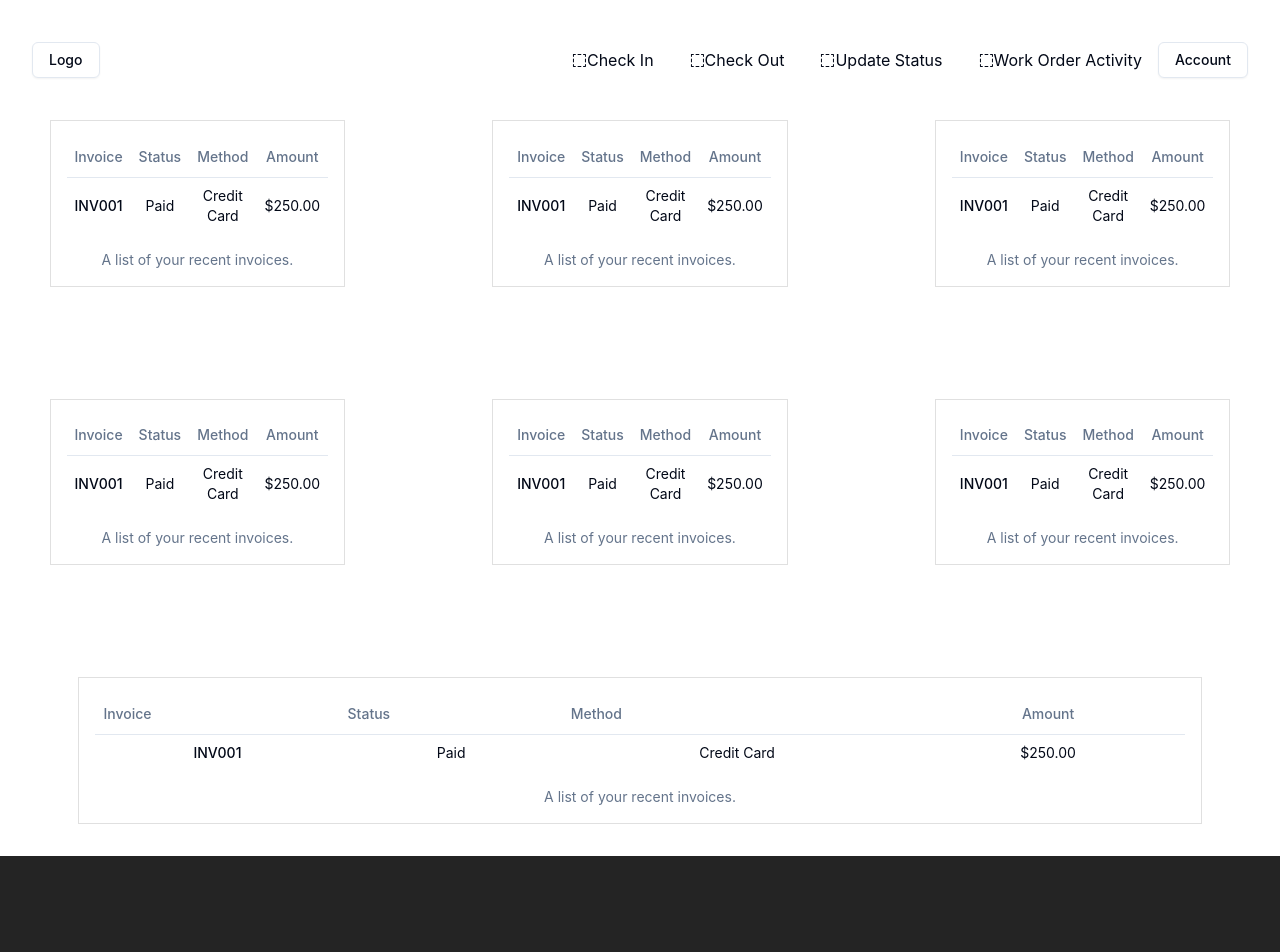
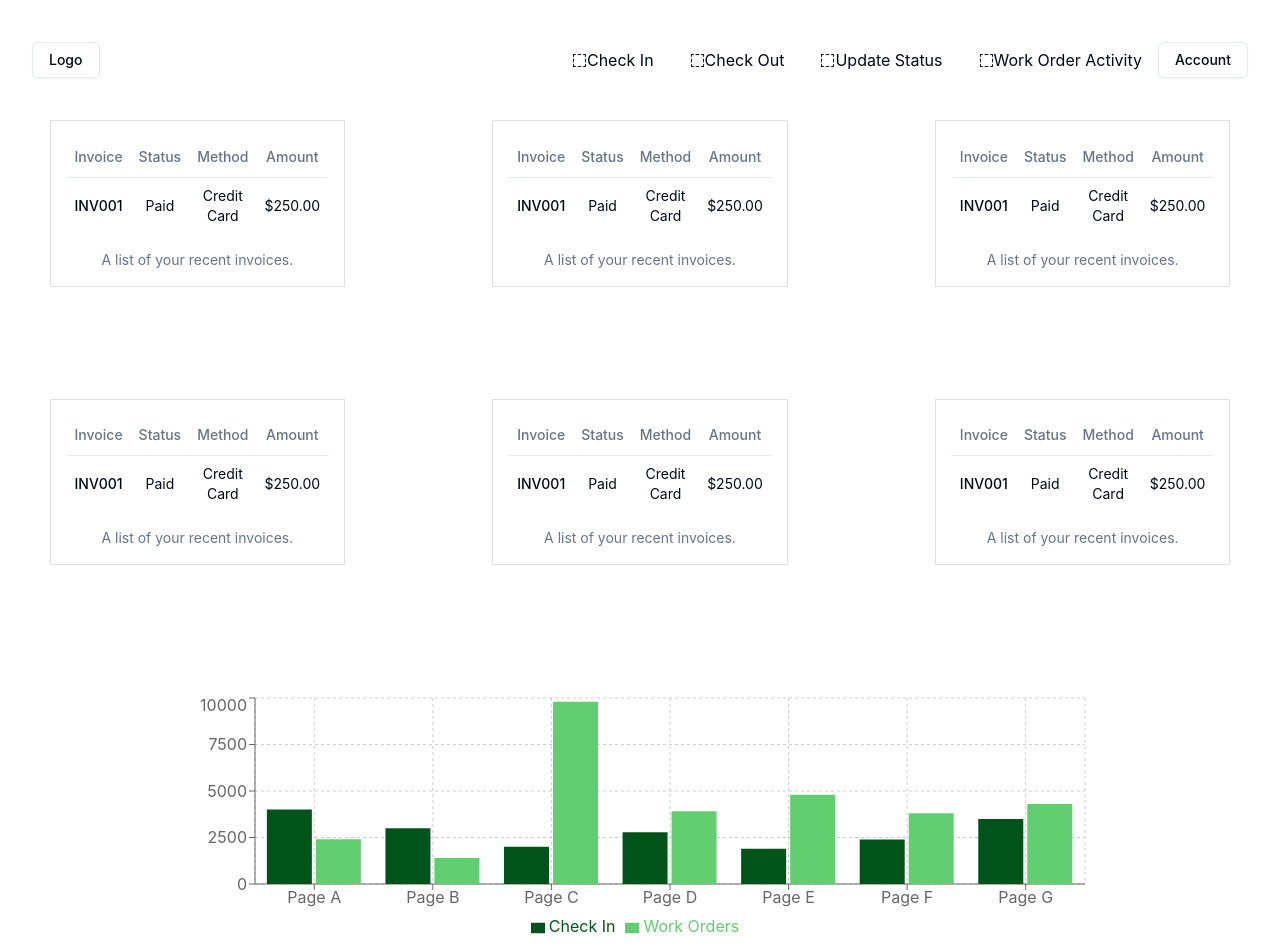
Before and after one commit to aidanho1188/ptsb-oct-23-capstone-team-2, a React (Vite) app in the folder client/: page / in a window 1280 px wide. Shown: the top 952 px of the page. Before the commit the page ends 856 px from the top, so only its background shows below. Built offline with nearby package versions, Linux system fonts and the light colour scheme.

Commit message:
add bar chart to dashboard

```diff
--- a/client/package.json
+++ b/client/package.json
@@ -27,6 +27,7 @@
     "react-hook-form": "^7.51.0",
     "react-query": "^3.39.3",
     "react-router-dom": "^6.22.2",
+    "recharts": "^2.12.2",
     "sort-by": "^1.2.0",
     "tailwind-merge": "^2.2.1",
     "tailwindcss": "^3.4.1",
--- /dev/null
+++ b/client/src/components/DashboardChart/DashboardChart.jsx
@@ -0,0 +1,58 @@
+import {BarChart, CartesianGrid, XAxis, YAxis, Tooltip, Legend, Bar} from 'recharts'
+import './dashboardChart.css'
+
+function DashboardChart() {
+  const data = [
+    {
+      name: 'Page A',
+      'Check In': 4000,
+      'Work Orders': 2400,
+    },
+    {
+      name: 'Page B',
+      'Check In': 3000,
+      'Work Orders': 1398,
+    },
+    {
+      name: 'Page C',
+      'Check In': 2000,
+      'Work Orders': 9800,
+    },
+    {
+      name: 'Page D',
+      'Check In': 2780,
+      'Work Orders': 3908,
+    },
+    {
+      name: 'Page E',
+      'Check In': 1890,
+      'Work Orders': 4800,
+    },
+    {
+      name: 'Page F',
+      'Check In': 2390,
+      'Work Orders': 3800,
+    },
+    {
+      name: 'Page G',
+      'Check In': 3490,
+      'Work Orders': 4300,
+    },
+  ]
+
+  return (
+    <div className='dashboard-chart'>
+      <BarChart width={900} height={250} data={data}>
+        <CartesianGrid strokeDasharray='3 3' />
+        <XAxis dataKey='name' />
+        <YAxis />
+        <Tooltip />
+        <Legend />
+        <Bar dataKey='Check In' fill='#00541A' />
+        <Bar dataKey='Work Orders' fill='#61CE70' />
+      </BarChart>
+    </div>
+  )
+}
+
+export default DashboardChart
--- /dev/null
+++ b/client/src/components/DashboardChart/dashboardChart.css
@@ -0,0 +1,8 @@
+.dashboard-chart {
+  width: 100%;
+  height: 100%;
+  display: flex;
+  flex-direction: column;
+  align-items: center;
+  justify-content: center;
+}
--- a/client/src/layouts/Dashboard/Dashboard.jsx
+++ b/client/src/layouts/Dashboard/Dashboard.jsx
@@ -1,5 +1,6 @@
 import './dashboard.css'
 import DashboardPlaceholder from '../../components/DashboardPlaceholder/TablePlaceholder'
+import DashboardChart from '../../components/DashboardChart/DashboardChart'
 
 function Dashboard() {
   return (
@@ -11,7 +12,7 @@ function Dashboard() {
       <DashboardPlaceholder className='table' />
       <DashboardPlaceholder className='table' />
 
-      <DashboardPlaceholder className='graph' />
+      <DashboardChart />
     </div>
   )
 }
--- a/client/src/layouts/Dashboard/dashboard.css
+++ b/client/src/layouts/Dashboard/dashboard.css
@@ -14,8 +14,3 @@
   border: 1px solid #e0e0e0;
   width: 20% !important;
 }
-
-.dashboard .graph {
-  border: 1px solid #e0e0e0;
-  width: 90% !important;
-}
```
Also changed, not shown: 2 other files (tests, documents, lock files or other folders).
